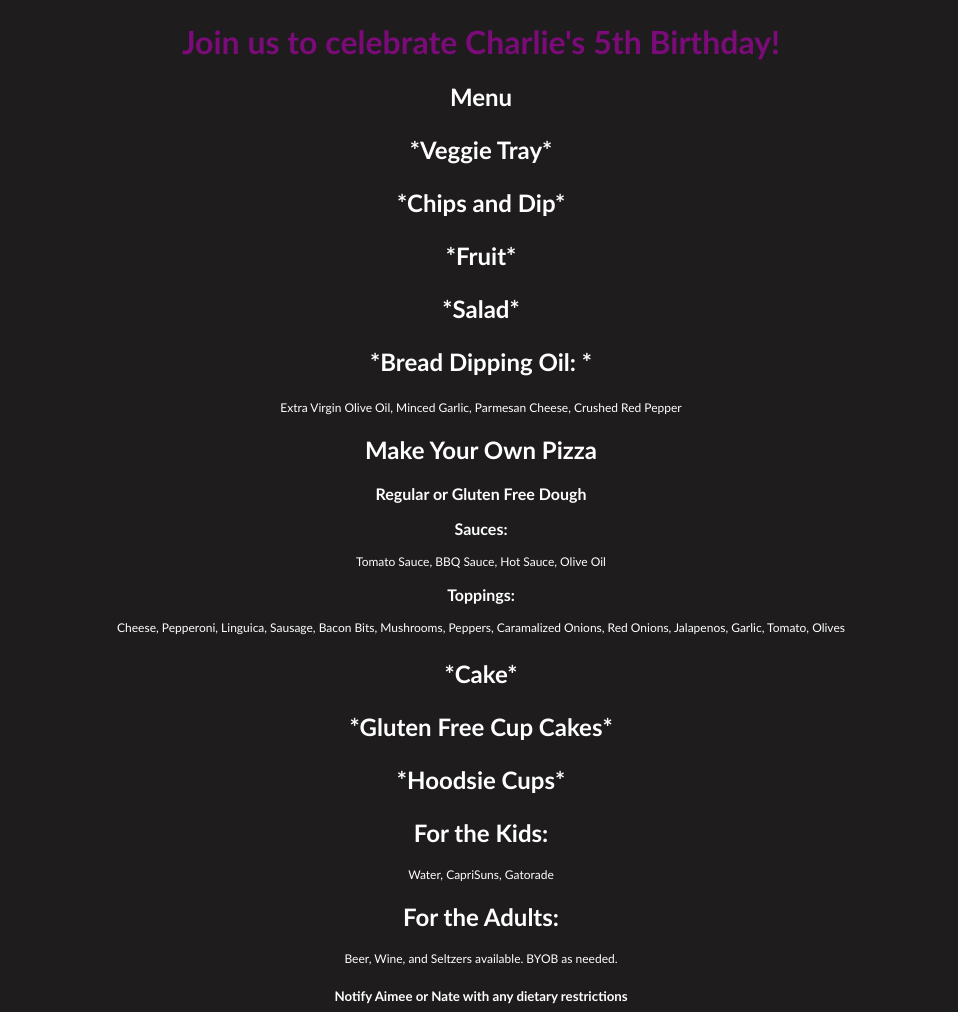
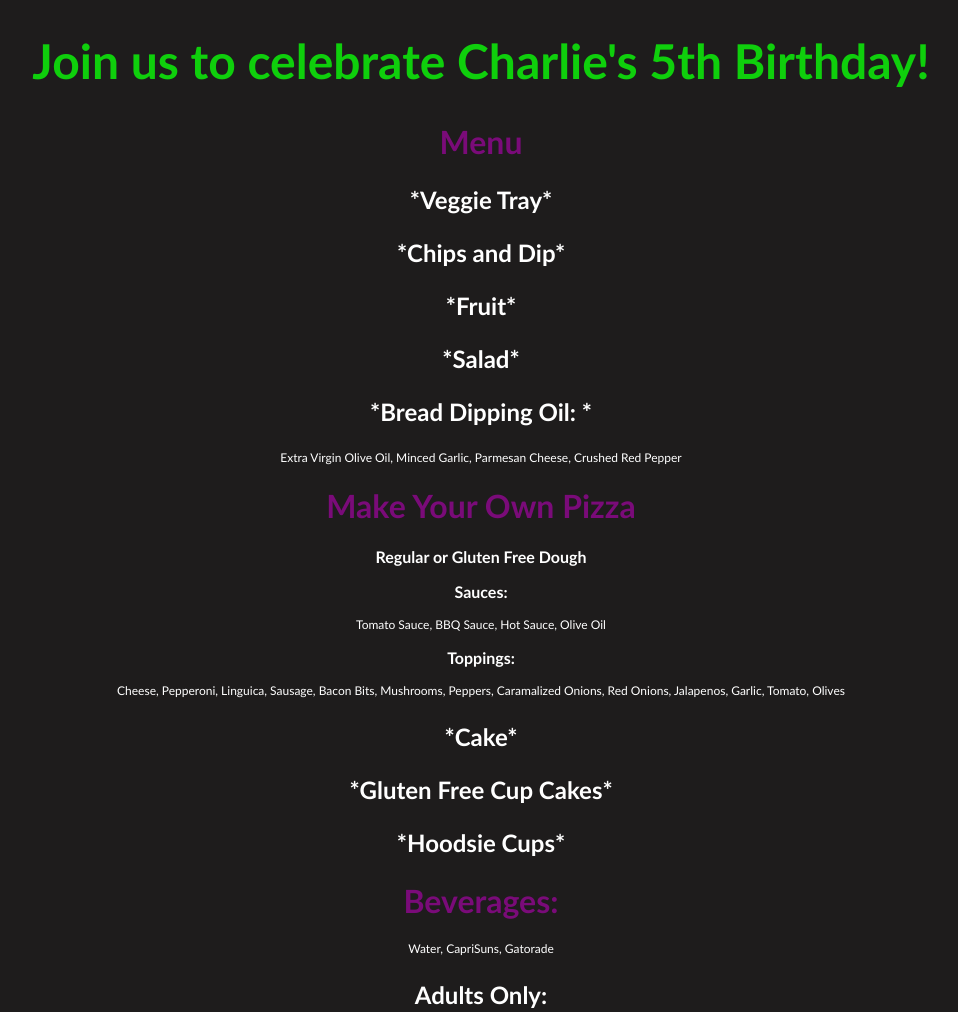
Before and after one commit to Rockn504/Rockn504.github.io, a plain HTML site: page index.html in a window 1280 px wide. Shown: the part 463-1475 px from the top of the page, without its empty margins (159-1117 px from the left). Drawn offline with Linux system fonts and the light colour scheme.

Commit message:
Add files via upload

```diff
--- a/event.css
+++ b/event.css
@@ -7,20 +7,15 @@
     color: white;
 }
 h1.Header {
-
     font-size: 3em;
     color: rgb(15, 207, 12);
-
 }
-h1.title {
-
+h1.menu {
     color: rgba(150, 6, 150, 0.767);
 }
 h2 {
     font-size: 1.5 em;
-
 }
-
 h3 {
     font-size: 1em;
 }
@@ -50,7 +45,7 @@ p.description {
         color: rgb(15, 207, 12);
 
     }
-    h1.title {
+    h1.menu {
         color: rgba(150, 6, 150, 0.767);
 
     }
@@ -84,7 +79,9 @@ p.description {
 
         font-size: 3em;
         color: rgb(15, 207, 12);
-
+    }
+    h1.menu {
+        color: rgba(150, 6, 150, 0.767);
     }
     h2 {
         font-size: 1.5 em;
--- a/index.html
+++ b/index.html
@@ -14,9 +14,9 @@
     <img class="house" src="Charlie.jpg" alt="Pic of Charlie at the Beach" height="234" width="257" />
     <div class="spacer"></div>
 
-    <h1 class="title">Join us to celebrate Charlie's 5th Birthday!</h2>
+    <h1 class="Header">Join us to celebrate Charlie's 5th Birthday!</h2>
     <div class="menu">
-        <h2 class="menu">Menu</h2>
+        <h1 class="menu">Menu</h2>
 
             <h3 class="cat">*Veggie Tray*</h3>
             <h3 class="cat">*Chips and Dip*</h3>
@@ -24,7 +24,7 @@
             <h3 class="cat">*Salad*</h3>
             <h3 class="cat">*Bread Dipping Oil: *</h3>
                 <p class="description">Extra Virgin Olive Oil, Minced Garlic, Parmesan Cheese, Crushed Red Pepper</p>
-        <h2 class="cat">Make Your Own Pizza</h2>
+        <h1 class="menu">Make Your Own Pizza</h2>
                 <p class="description1">Regular or Gluten Free Dough</p>
                     <p class="description"></p>
                 <p class="description1">Sauces:</p>
@@ -36,9 +36,9 @@
             <h3 class="cat">*Cake*</h3>
             <h3 class="cat">*Gluten Free Cup Cakes*</h3>
             <h3 class="cat">*Hoodsie Cups*</h3>
-        <h2 class="Kids">For the Kids:</h2>
+        <h1 class="menu">Beverages:</h2>
             <p class="description">Water, CapriSuns, Gatorade</p>
-        <h2 class="Adult">For the Adults:</h2>
+        <h3 class="Adult">Adults Only:</h2>
             <p class="description">Beer, Wine, and Seltzers available. BYOB as needed.</p>
     </div>
     <h5>Notify Aimee or Nate with any dietary restrictions</h5>
```
